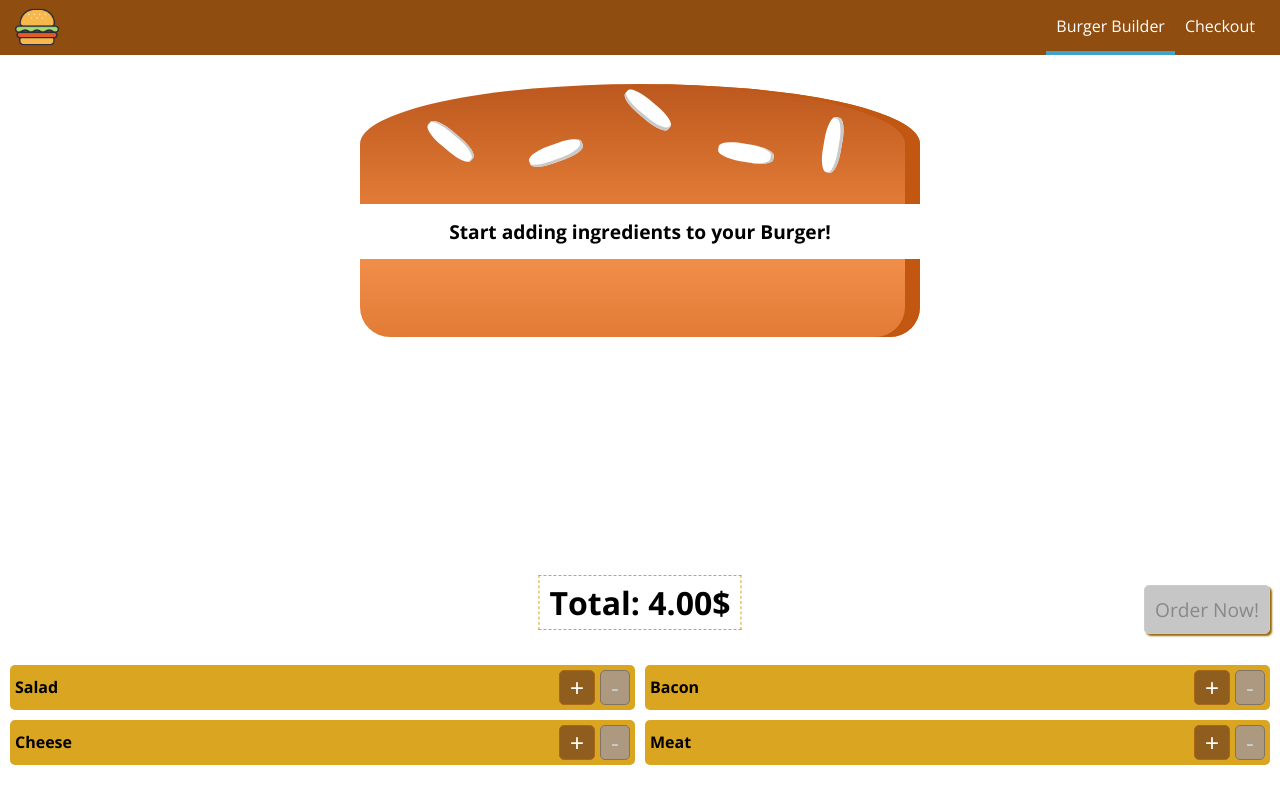
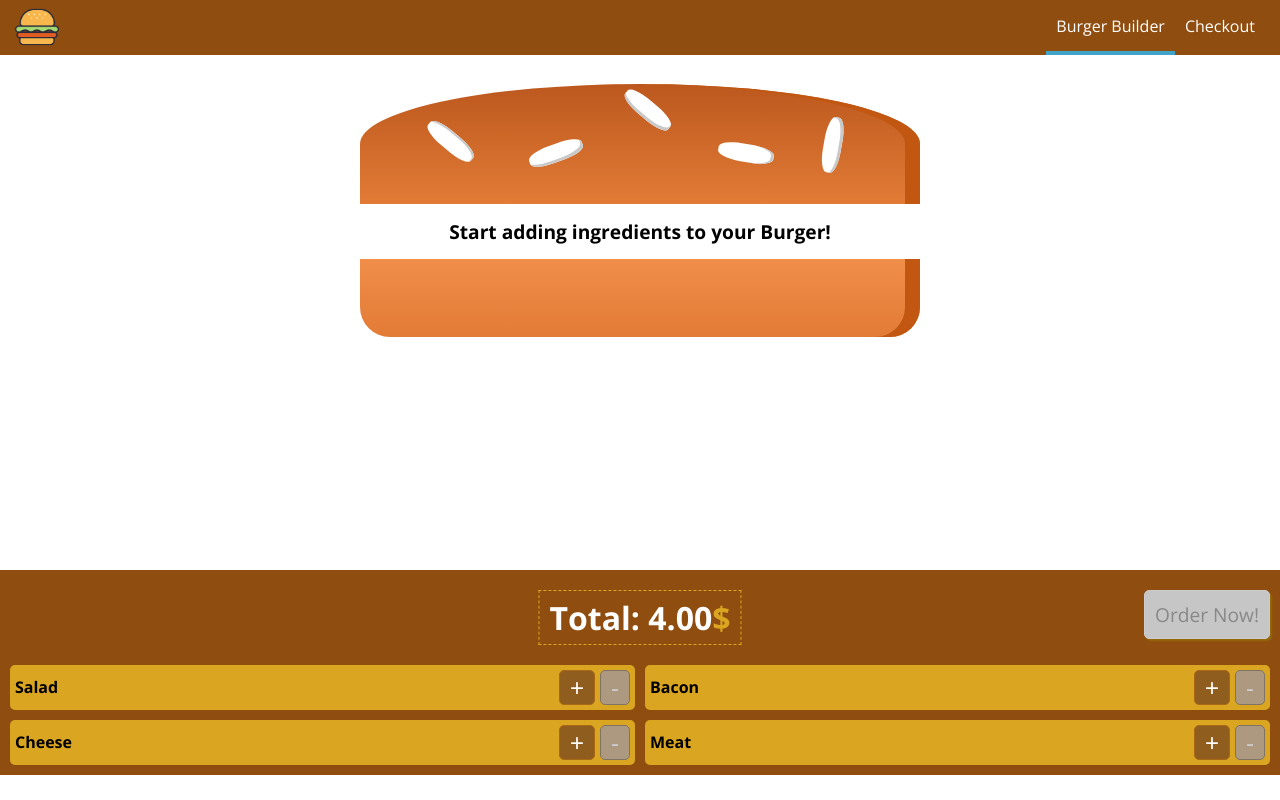
Before and after one commit to du-almeidalima/react-course, a React (Create React App) app: page / in a window 1280 px wide. Built offline with nearby package versions, Linux system fonts and the light colour scheme.

Commit message:
Section 8: Style Improvements

```diff
--- a/src/components/Burger/BuildControls/BuildControls.js
+++ b/src/components/Burger/BuildControls/BuildControls.js
@@ -12,15 +12,8 @@ const buildControls = (props) => {
   return (
     <div className={BuildControlsStyle.BuildControlsWrapper}>
       <span className={BuildControlsStyle.BuildControlsTotalPrice}>
-        Total: {props.totalPrice.toFixed(2)}$
+        Total: {props.totalPrice.toFixed(2)}<span className={BuildControlsStyle.BuildControlsTotalPriceIcon}>$</span>
       </span>
-      <button
-        className={BuildControlsStyle.OrderBtn}
-        disabled={!props.canPurchase}
-        onClick={props.openPurchaseModal}
-      >
-        Order Now!
-      </button>
       <div className={BuildControlsStyle.BuildControlsContainer}>
         {controls.map((c) => (
           <BuildControl
@@ -32,6 +25,13 @@ const buildControls = (props) => {
           />
         ))}
       </div>
+      <button
+        className={BuildControlsStyle.OrderBtn}
+        disabled={!props.canPurchase}
+        onClick={props.openPurchaseModal}
+      >
+        Order Now!
+      </button>
     </div>
   );
 };
--- a/src/components/Burger/BuildControls/BuildControls.module.css
+++ b/src/components/Burger/BuildControls/BuildControls.module.css
@@ -1,10 +1,11 @@
 .BuildControlsWrapper {
+  position: fixed;
+  left: 0;
+  box-sizing: border-box;
+  background-color: var(--brown-100);
+  bottom: var(--padding);
+  padding: var(--padding);
   width: 100%;
-  position: fixed;
-  box-sizing: border-box;
-  bottom: var(--padding);
-  left: 0;
-  padding: var(--padding);
 }
 
 .BuildControlsContainer {
@@ -14,22 +15,27 @@
 }
 
 .BuildControlsTotalPrice {
+  color: white;
   display: inline-block;
   position: relative;
   font-weight: bolder;
   font-size: 2rem;
   left: 50%;
-  margin-bottom: 30px;
+  margin: 15px 0;
   transform: translateX(-50%);
   padding: 5px 10px;
   border: 1px dashed goldenrod;
 }
 
+.BuildControlsTotalPrice > .BuildControlsTotalPriceIcon {
+  color: goldenrod;
+}
+
 
 .OrderBtn {
-  position: absolute;
-  right: calc(2 * var(--padding));
-  top: calc(3 * var(--padding));
+  position: relative;
+  left: 50%;
+  transform: translateX(-50%);
   background-color: #DAD735;
   outline: none;
   cursor: pointer;
@@ -38,7 +44,9 @@
   color: #966909;
   font-family: inherit;
   font-size: 1.2em;
+  width: 50%;
   padding: calc(2 * var(--padding));
+  margin: var(--padding) 0;
   box-shadow: 2px 2px 2px #966909;
 }
 
@@ -71,8 +79,17 @@
   }
 }
 
-@media (min-width: 768px) {
+@media (min-width: 576px) {
   .BuildControlsWrapper  {
     bottom: calc(5 * var(--padding));
   }
+
+  .OrderBtn {
+    position: absolute;
+    right: calc(2 * var(--padding));
+    top: calc(3 * var(--padding));
+    left: unset;
+    transform: unset;
+    width: auto;
+  }
 }
--- a/src/containers/BurgerBuilder/BurgerBuilder.js
+++ b/src/containers/BurgerBuilder/BurgerBuilder.js
@@ -81,8 +81,6 @@ export default class BurgerBuilder extends Component {
   }
 
   render() {
-    console.log('Called');
-
     const removeBtnDisabledIngredients = Object.keys(this.state.ingredients)
     .reduce((acc, curr) => {
       acc[curr] = this.state.ingredients[curr] <= 0;
```
